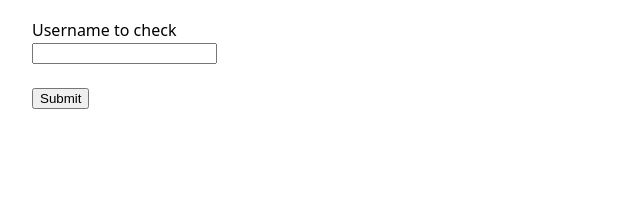
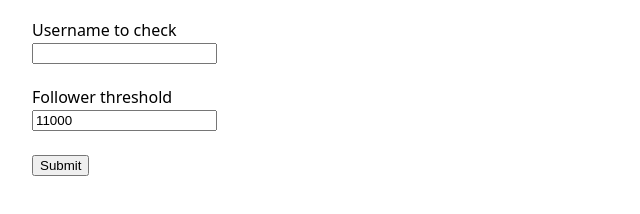
Before and after one commit to sarunasr/ghost, a plain HTML site: page index.html in a window 1280 px wide. Shown: the part 144-358 px from the top of the page, without its empty margins (0-640 px from the left). Drawn offline with Linux system fonts and the light colour scheme.

Commit message:
remove thd

```diff
--- a/index.html
+++ b/index.html
@@ -11,7 +11,7 @@
 <form id="f">
     <label>Email<br><input name="email" type="email" required></label><br><br>
     <label>Username to check<br><input name="user" required></label><br><br>
-<!--    <label>Follower threshold<br><input name="threshold" type="number" value="11000" required></label><br><br>-->
+    <label>Follower threshold<br><input name="threshold" type="number" value="11000" required></label><br><br>
     <button>Submit</button>
 </form>
 <p id="msg"></p>
```
